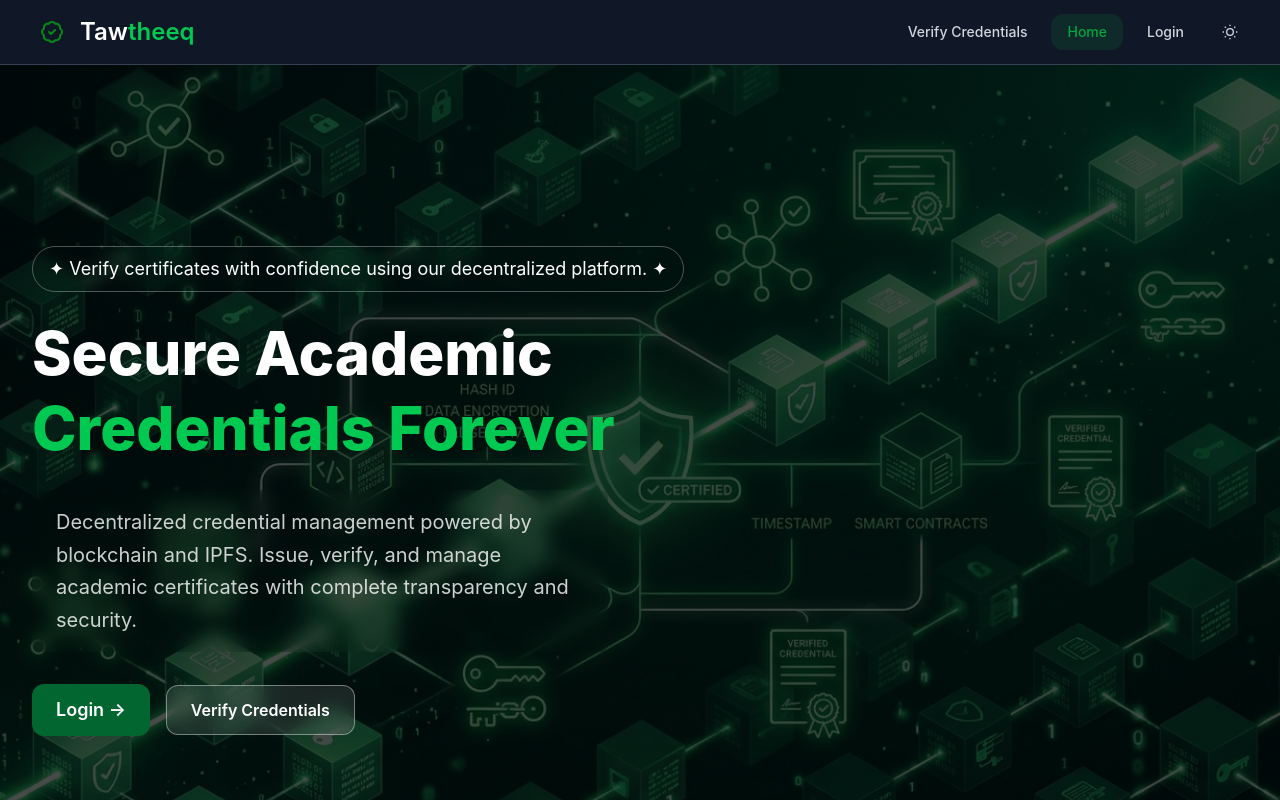
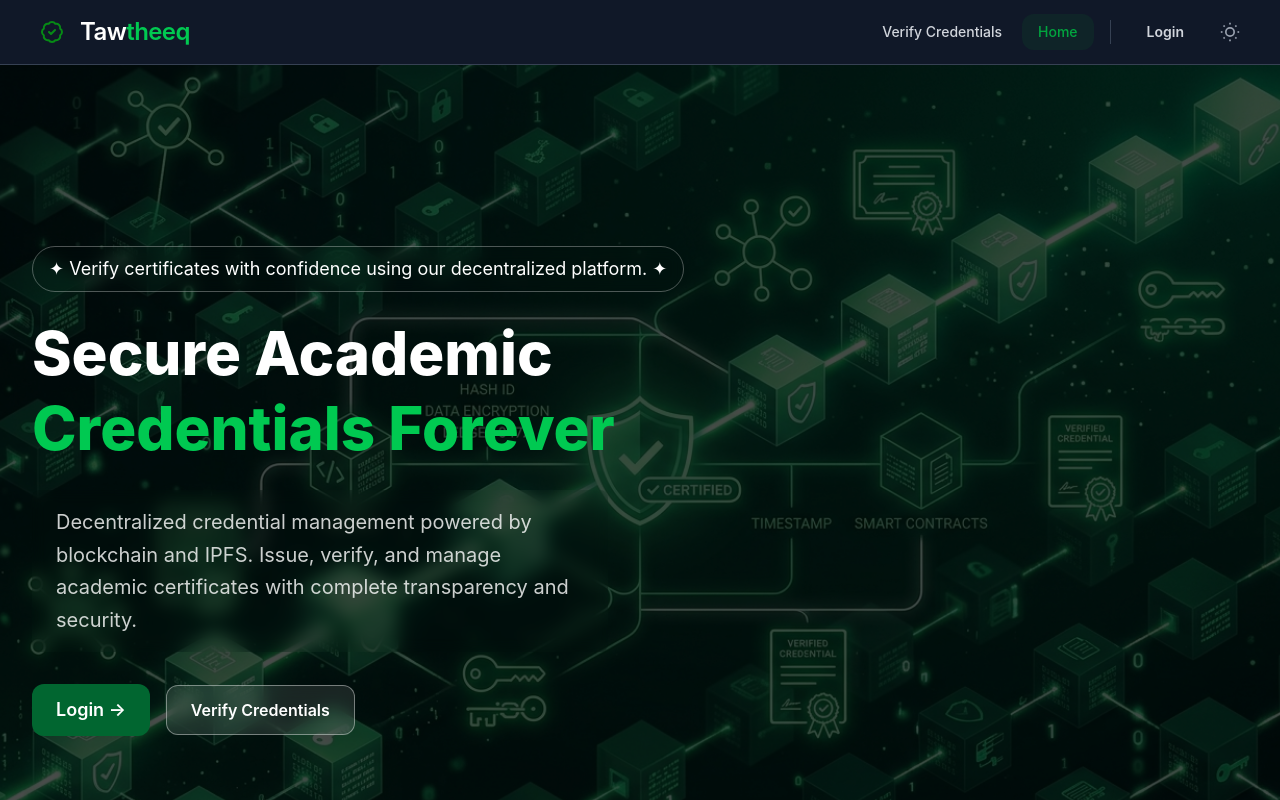
Before and after one commit to ROBINMASH1/Tawtheeq, a React (Vite) app in the folder client-frontend/: page / in a window 1280 px wide. Both pictures are taken after a click on the button "Toggle dark mode". Shown: the top 800 px of the page. Built offline with nearby package versions, Linux system fonts and the light colour scheme; no server answers.

Commit message:
design changes on the navbar

```diff
--- a/client-frontend/src/componant/Navbar.jsx
+++ b/client-frontend/src/componant/Navbar.jsx
@@ -34,49 +34,46 @@ export default function Navbar() {
     switch (user?.roleModel?.toLowerCase()) {
       case "student":
         return navigate("/student-dashboard");
-
       case "uniuser": {
         const subRole = user?.subRole?.toLowerCase();
         if (subRole === "uniadmin") return navigate("/admin-dashboard");
         if (subRole === "unistaff") return navigate("/staff-dashboard");
         return navigate("/");
       }
-
       case "moheadmin":
         return navigate("/mohe-dashboard");
-
       default:
         return navigate("/");
     }
   };
 
-
   const isActive = (path) => location.pathname === path;
+  const isDashboardActive = location.pathname.includes('-dashboard');
 
   return (
-    <nav className={`fixed top-0 left-0 right-0 z-50 bg-white dark:bg-gray-900 border-b border-gray-100 dark:border-gray-700 px-8 py-3 flex items-center justify-between transition-transform duration-300 ${
-      visible ? 'translate-y-0' : '-translate-y-full'
+    <nav className={`fixed top-0 left-0 right-0 z-50 bg-white dark:bg-gray-900 border-b border-gray-100 dark:border-gray-700 px-8 py-3 flex items-center justify-between transition-transform duration-300 ${visible ? 'translate-y-0' : '-translate-y-full'
       }`}>
 
-      {/* Logo */}
-      <Link to="/" className="flex items-center gap-2">
-        <div className="w-10 h-10 rounded-xl flex items-center justify-center">
+      {/* Left: Logo */}
+      <Link to="/" className="flex items-center gap-2 group">
+        <div className="w-10 h-10 rounded-xl flex items-center justify-center transition-transform group-hover:scale-105">
           <img src="/badge.png" alt="Tawtheeq Logo" />
         </div>
-        <span className="font-semibold text-2xl">
+        <span className="font-semibold text-2xl tracking-tight">
           <span className="text-black dark:text-white">Taw</span>
           <span className="text-green-500">theeq</span>
         </span>
       </Link>
 
-      {/* Nav links */}
-      <div className="flex items-center gap-2">
+      {/* Right: Actions */}
+      <div className="flex items-center gap-4">
 
+        {/* Main Navigation Links */}
+        <div className="flex items-center gap-1">
           <Link
             to="/verify"
-          className={`px-4 py-2 rounded-xl text-sm font-medium transition-colors ${
-            isActive('/verify')
-              ? 'bg-green-200 dark:bg-green-900/30 text-green-600'
+            className={`px-4 py-2 rounded-xl text-sm font-medium transition-all ${isActive('/verify')
+              ? 'bg-green-50 dark:bg-green-900/20 text-green-600'
               : 'text-gray-600 dark:text-gray-300 hover:bg-gray-100 dark:hover:bg-gray-800'
               }`}
           >
@@ -85,22 +82,26 @@ export default function Navbar() {
 
           <Link
             to="/"
-          className={`px-4 py-2 rounded-xl text-sm font-medium transition-colors ${
-            isActive('/')
-              ? 'bg-green-200 dark:bg-green-900/30 text-green-600'
+            className={`px-4 py-2 rounded-xl text-sm font-medium transition-all ${isActive('/')
+              ? 'bg-green-50 dark:bg-green-900/20 text-green-600'
               : 'text-gray-600 dark:text-gray-300 hover:bg-gray-100 dark:hover:bg-gray-800'
               }`}
           >
             Home
           </Link>
 
-        {/* Show Login link only when logged out */}
+        </div>
+
+        {/* Separator */}
+        <div className="h-6 w-[1px] bg-gray-200 dark:bg-gray-700 hidden md:block"></div>
+
+        {/* Auth & Utilities */}
+        <div className="flex items-center gap-2">
           {!user && (
             <Link
               to="/login"
-            className={`px-4 py-2 rounded-xl text-sm font-medium transition-colors ${
-              isActive('/login')
-                ? 'bg-green-200 dark:bg-green-900/30 text-green-600'
+              className={`px-5 py-2 rounded-xl text-sm font-semibold transition-all ${isActive('/login')
+                ? 'bg-green-500 text-white shadow-lg shadow-green-500/20'
                 : 'text-gray-600 dark:text-gray-300 hover:bg-gray-100 dark:hover:bg-gray-800'
                 }`}
             >
@@ -108,73 +109,65 @@ export default function Navbar() {
             </Link>
           )}
 
-        {/* Dark mode toggle */}
+          {user && (
+            <div className="flex items-center gap-3">
+              <button
+                onClick={handleDashboardRedirect}
+                className={`flex items-center gap-2 px-3 py-2 rounded-xl text-sm font-medium transition-all ${isDashboardActive
+                  ? 'bg-green-50 dark:bg-green-900/20 text-green-600'
+                  : 'text-gray-600 dark:text-gray-300 hover:bg-gray-100 dark:hover:bg-gray-800'
+                  }`}
+              >
+                <svg className="w-4 h-4" viewBox="0 0 24 24" fill="none" stroke="currentColor" strokeWidth="2">
+                  <path d="M3 9l9-7 9 7v11a2 2 0 01-2 2H5a2 2 0 01-2-2z" />
+                  <polyline points="9 22 9 12 15 12 15 22" />
+                </svg>
+                <span className="hidden sm:inline">Dashboard</span>
+              </button>
+
+              <div className="flex items-center gap-3 pl-3 border-l border-gray-100 dark:border-gray-800">
+                <div className="flex flex-col items-end hidden sm:flex">
+                  <span className="text-sm font-semibold text-gray-800 dark:text-gray-200 leading-tight">
+                    {user?.name || user?.email?.split('@')[0] || 'User'}
+                  </span>
+                  <span className="text-[10px] font-bold text-green-500 uppercase tracking-wider">{user?.role}</span>
+                </div>
+
+                <div className="w-9 h-9 rounded-xl bg-green-100 dark:bg-green-900/30 flex items-center justify-center text-green-600 dark:text-green-400 font-bold text-sm ring-2 ring-transparent hover:ring-green-500/20 transition-all cursor-pointer">
+                  {(user?.name || user?.identifier || 'U')[0].toUpperCase()}
+                </div>
+
+                <button
+                  onClick={handleLogout}
+                  className="p-2 rounded-xl text-gray-400 hover:text-red-500 hover:bg-red-50 dark:hover:bg-red-900/20 transition-all"
+                  title="Logout"
+                >
+                  <svg className="w-5 h-5" viewBox="0 0 24 24" fill="none" stroke="currentColor" strokeWidth="2" strokeLinecap="round" strokeLinejoin="round">
+                    <path d="M9 21H5a2 2 0 01-2-2V5a2 2 0 012-2h4" />
+                    <polyline points="16 17 21 12 16 7" />
+                    <line x1="21" y1="12" x2="9" y2="12" />
+                  </svg>
+                </button>
+              </div>
+            </div>
+          )}
+
           <button
             onClick={toggleDark}
-          className="ml-1 w-9 h-9 rounded-xl flex items-center justify-center text-gray-500 hover:bg-gray-100 dark:hover:bg-gray-700 dark:text-gray-300 transition-colors"
+            className="w-9 h-9 rounded-xl flex items-center justify-center text-gray-500 hover:bg-gray-100 dark:hover:bg-gray-800 dark:text-gray-400 transition-all hover:rotate-12"
             aria-label="Toggle dark mode"
           >
             {dark ? (
-            <svg className="w-4 h-4" viewBox="0 0 24 24" fill="none" stroke="currentColor" strokeWidth="2">
-              <circle cx="12" cy="12" r="5"/>
-              <line x1="12" y1="1" x2="12" y2="3"/>
-              <line x1="12" y1="21" x2="12" y2="23"/>
-              <line x1="4.22" y1="4.22" x2="5.64" y2="5.64"/>
-              <line x1="18.36" y1="18.36" x2="19.78" y2="19.78"/>
-              <line x1="1" y1="12" x2="3" y2="12"/>
-              <line x1="21" y1="12" x2="23" y2="12"/>
-              <line x1="4.22" y1="19.78" x2="5.64" y2="18.36"/>
-              <line x1="18.36" y1="5.64" x2="19.78" y2="4.22"/>
+              <svg className="w-5 h-5" viewBox="0 0 24 24" fill="none" stroke="currentColor" strokeWidth="2">
+                <circle cx="12" cy="12" r="5" /><line x1="12" y1="1" x2="12" y2="3" /><line x1="12" y1="21" x2="12" y2="23" /><line x1="4.22" y1="4.22" x2="5.64" y2="5.64" /><line x1="18.36" y1="18.36" x2="19.78" y2="19.78" /><line x1="1" y1="12" x2="3" y2="12" /><line x1="21" y1="12" x2="23" y2="12" /><line x1="4.22" y1="19.78" x2="5.64" y2="18.36" /><line x1="18.36" y1="5.64" x2="19.78" y2="4.22" />
               </svg>
             ) : (
-            <svg className="w-4 h-4" viewBox="0 0 24 24" fill="none" stroke="currentColor" strokeWidth="2">
-              <path d="M21 12.79A9 9 0 1111.21 3 7 7 0 0021 12.79z"/>
+              <svg className="w-5 h-5" viewBox="0 0 24 24" fill="none" stroke="currentColor" strokeWidth="2">
+                <path d="M21 12.79A9 9 0 1111.21 3 7 7 0 0021 12.79z" />
               </svg>
             )}
           </button>
-
-        {/* Show user info + logout only when logged in */}
-        {user && (
-          <div className="flex items-center gap-3 ml-2 pl-3 border-l border-gray-200 dark:border-gray-700">
-
-            <button
-              onClick={handleDashboardRedirect}
-              className="flex items-center gap-2 px-3 py-2 rounded-xl text-sm font-medium text-gray-600 dark:text-gray-300 hover:bg-gray-100 dark:hover:bg-gray-800"
-
-            >
-              <svg className="w-4 h-4" viewBox="0 0 24 24" fill="none" stroke="currentColor" strokeWidth="2">
-                <path d="M3 9l9-7 9 7v11a2 2 0 01-2 2H5a2 2 0 01-2-2z"/>
-                <polyline points="9 22 9 12 15 12 15 22"/>
-              </svg>
-
-              Dashboard
-            </button>
-
-            <div className="flex flex-col items-end">
-              <span className="text-sm font-semibold text-gray-800 dark:text-gray-200">
-                {user?.name || user?.email || 'User'}
-              </span>
-              <span className="text-xs text-green-500 capitalize">{user?.role}</span>
         </div>
-            <div className="w-9 h-9 rounded-xl bg-green-100 dark:bg-green-900/30 flex items-center justify-center text-green-600 dark:text-green-400 font-bold text-sm">
-              {(user?.name || user?.identifier || 'U')[0].toUpperCase()}
-
-            </div>
-            <button
-              onClick={handleLogout}
-              className="flex items-center gap-2 px-3 py-2 rounded-xl text-sm font-medium text-red-500 hover:bg-red-50 dark:hover:bg-red-900/20 transition-colors"
-            >
-              <svg className="w-4 h-4" viewBox="0 0 24 24" fill="none" stroke="currentColor" strokeWidth="2" strokeLinecap="round" strokeLinejoin="round">
-                <path d="M9 21H5a2 2 0 01-2-2V5a2 2 0 012-2h4"/>
-                <polyline points="16 17 21 12 16 7"/>
-                <line x1="21" y1="12" x2="9" y2="12"/>
-              </svg>
-              Logout
-            </button>
-
-          </div>
-        )}
-
       </div>
     </nav>
   );
```
Lines whose indentation alone changed are shown as unchanged.
